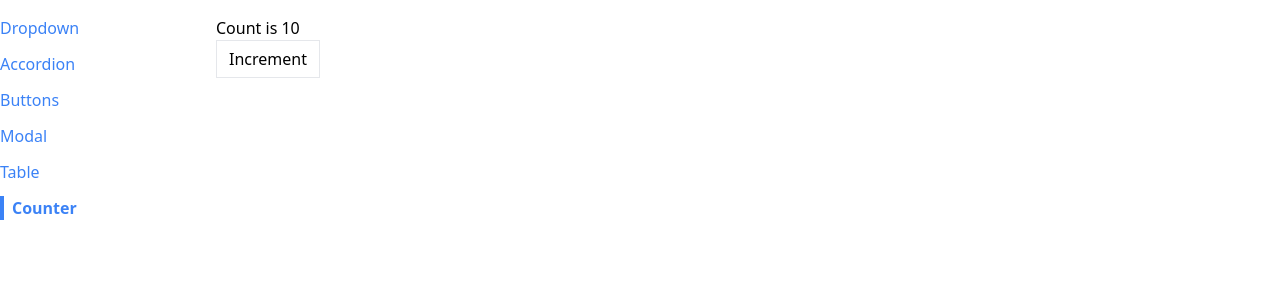
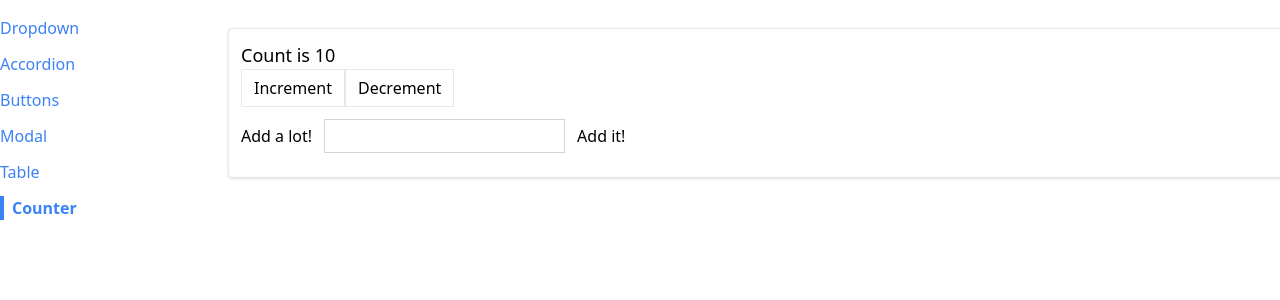
Before and after one commit to rachelspencer/comps-practice, a React (Create React App) app: page /counter in a window 1280 px wide. Shown: the top 300 px of the page. Built offline with nearby package versions, Linux system fonts and the light colour scheme.

Commit message:
counter page state/submit handlers working

```diff
--- a/src/pages/CounterPage.js
+++ b/src/pages/CounterPage.js
@@ -1,16 +1,57 @@
+import { useState } from 'react';
 import Button from '../components/Button';
-import useCounter from '../hooks/use-counter';
+import Panel from '../components/Panel';
+
 
 function CounterPage ({ initialCount }) {
-    const { count, increment } = useCounter(initialCount);
+   const [count, setCount] = useState(initialCount);
+   const [valueToAdd, setValueToAdd ] = useState(0);
+
+   const increment = () => {
+    setCount(count + 1);
+   }
+
+   const decrement = () => {
+    setCount(count - 1);
+   }
+
+   const handleChange = (event) => {
+    //paseInt will return NAN for 0, so to account for that adding || 0 will be used if a falsie is returned
+    const value = parseInt(event.target.value) || 0;
+
+    setValueToAdd(value)
+   };
+
+   const handleSubmit = (event) => {
+    event.preventDefault();
+
+    setCount(count + valueToAdd)
+    setValueToAdd(0);
+   }
 
     return (
-        <div>
-            <h1>Count is {count}</h1>
-            <Button onClick={increment}>
-                Increment
-            </Button>
-        </div>
+        <Panel className="m-3">
+            <h1 className="text-lg">Count is {count}</h1>
+            <div className="flex flex-row">
+                <Button onClick={increment}>
+                    Increment
+                </Button>
+                <Button onClick={decrement}>
+                    Decrement
+                </Button>
+            </div>
+
+            <form onSubmit={handleSubmit}>
+                <label>Add a lot!</label>
+                <input
+                // the || "" is we have a value to add of 0 don't print the ), just add an empty string
+                    value={valueToAdd || ""}
+                    onChange={handleChange}
+                    type="number"
+                    className="p-1 m-3 bg-gray border border-gray-300"/>
+                <button>Add it!</button>
+            </form>
+        </Panel>
     )
 };
 
```
